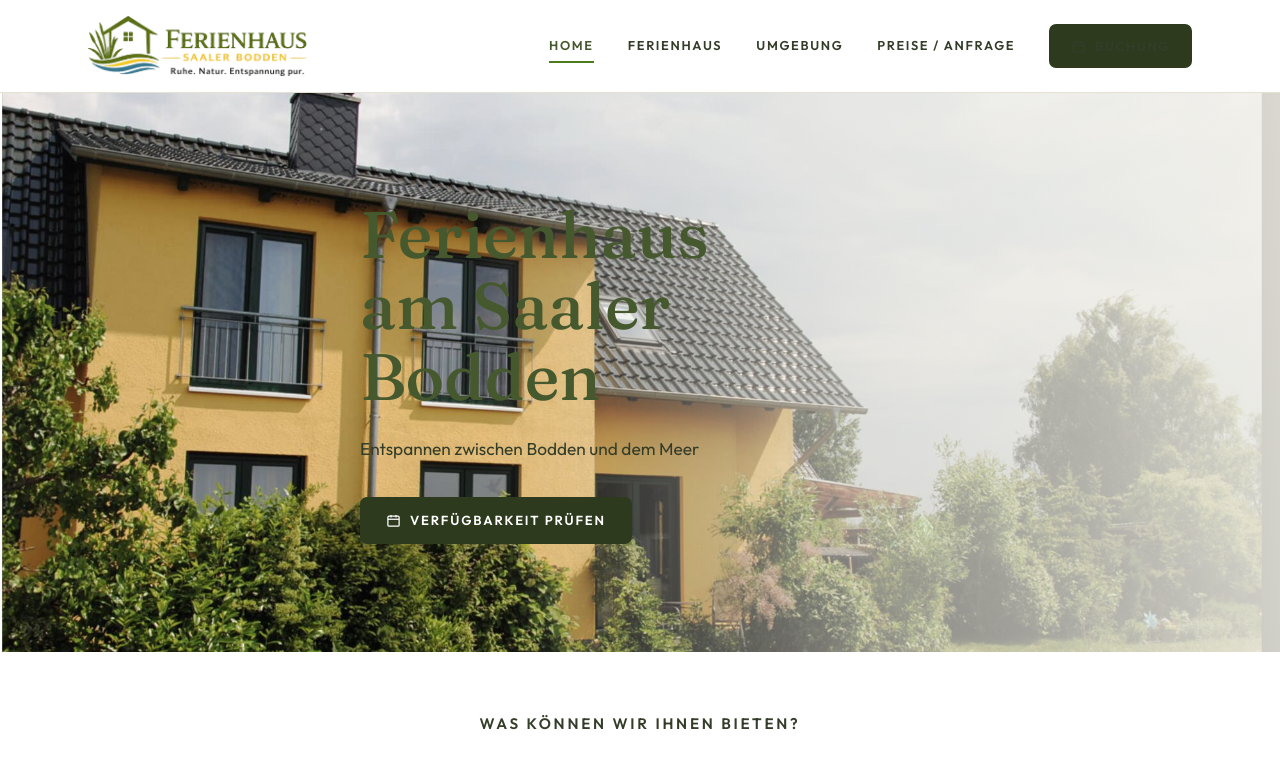
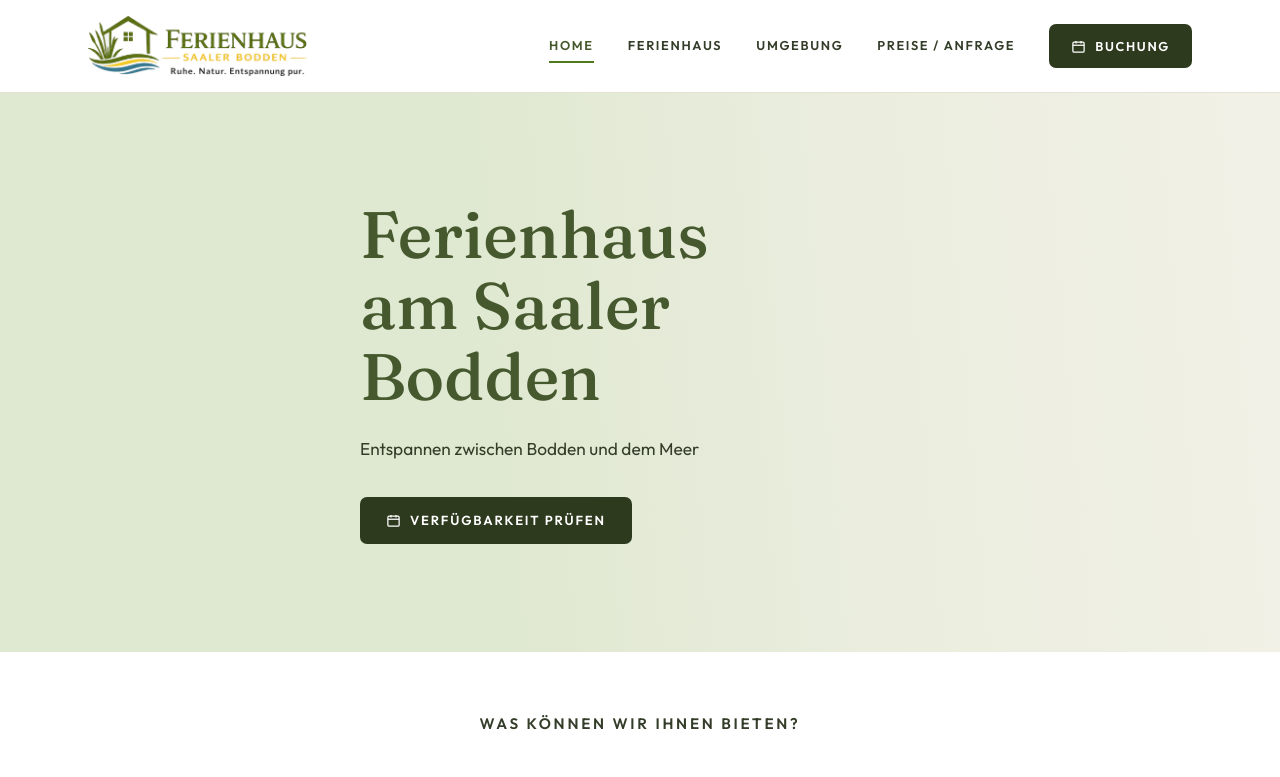
Before and after one commit to immogut/ferienhaus-, a website: page public/index.html in a window 1280 px wide. Shown: the top 777 px of the page. Drawn offline with Linux system fonts and the light colour scheme; no server answers; files whose address does not match are found by name.

Commit message:
Add files via upload

```diff
--- a/public/css/style.css
+++ b/public/css/style.css
@@ -85,14 +85,17 @@ a { color: var(--green-700); }
   border-bottom: 2px solid transparent;
 }
 .main-nav a:hover, .main-nav a.active { color: var(--green-700); border-bottom-color: var(--green-500); }
-.main-nav .btn-dark { border-bottom: none; padding: 12px 22px; }
-.main-nav .btn-dark:hover { color: #fff; }
+.main-nav a.btn-dark { color: #fff; border-bottom: none; padding: 12px 22px; }
+.main-nav a.btn-dark:hover { color: #fff; border-bottom: none; }
 .nav-toggle { display: none; background: none; border: none; font-size: 1.7rem; cursor: pointer; color: var(--ink); }
 
 /* ===== Hero ===== */
 .hero {
   margin-top: 92px; position: relative; min-height: 560px;
-  background: var(--hero-img, linear-gradient(#dfe8d0, #c6d4b2)) left center/cover no-repeat;
+  background-color: #dfe8d0;
+  background-position: left center;
+  background-size: cover;
+  background-repeat: no-repeat;
   display: flex; align-items: center;
 }
 .hero::before {
```
